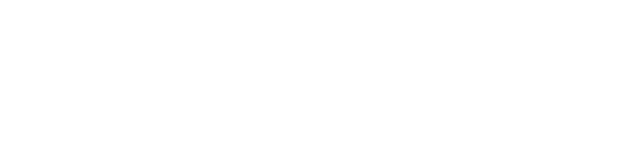
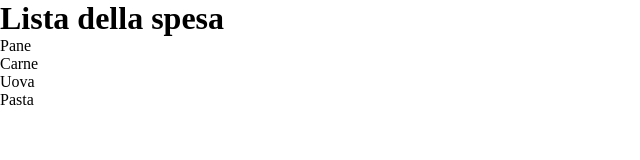
Before and after one commit to Chiaravalle04/js-lista-spesa, a plain HTML site: page index.html in a window 1280 px wide. Shown: the whole page, without its empty margins (0-640 px from the left). Drawn offline with Linux system fonts and the light colour scheme.

Commit message:
js completato

```diff
--- a/index.html
+++ b/index.html
@@ -12,14 +12,20 @@
         <!--Style CSS-->
         <link rel="stylesheet" href="css/style.css">
 
-        <title>Document</title>
+        <title>Lista della spesa</title>
     </head>
 
     <body>
 
         <main> <!--Inizio Main-->
 
+            <h1>Lista della spesa</h1>
 
+            <ul id="my_list">
+
+
+
+            </ul>
 
         </main> <!--Fine Main-->
 
--- a/js/scripts.js
+++ b/js/scripts.js
@@ -0,0 +1,23 @@
+// lista della spesa
+const foodList = [
+    'Pane',
+    'Carne',
+    'Uova',
+    'Pasta'
+];
+console.log('Lista:', foodList);
+
+const myList = document.getElementById('my_list');
+
+let i = 0;
+while (i < foodList.length) {
+
+    let myLi = document.createElement('li');
+
+    myList.append(myLi);
+
+    myLi.innerHTML = foodList[i];
+
+    i++;
+
+};
```
